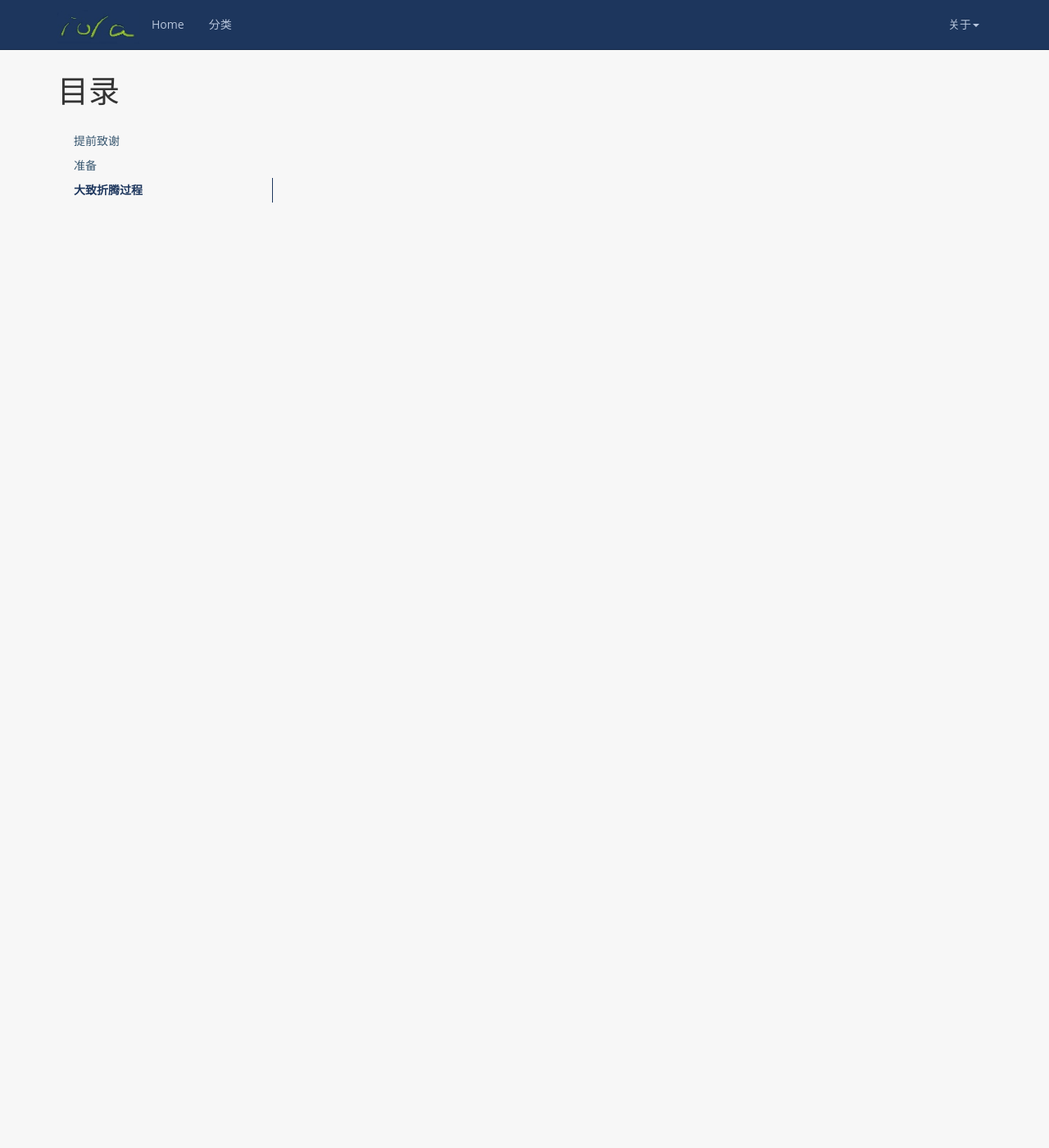
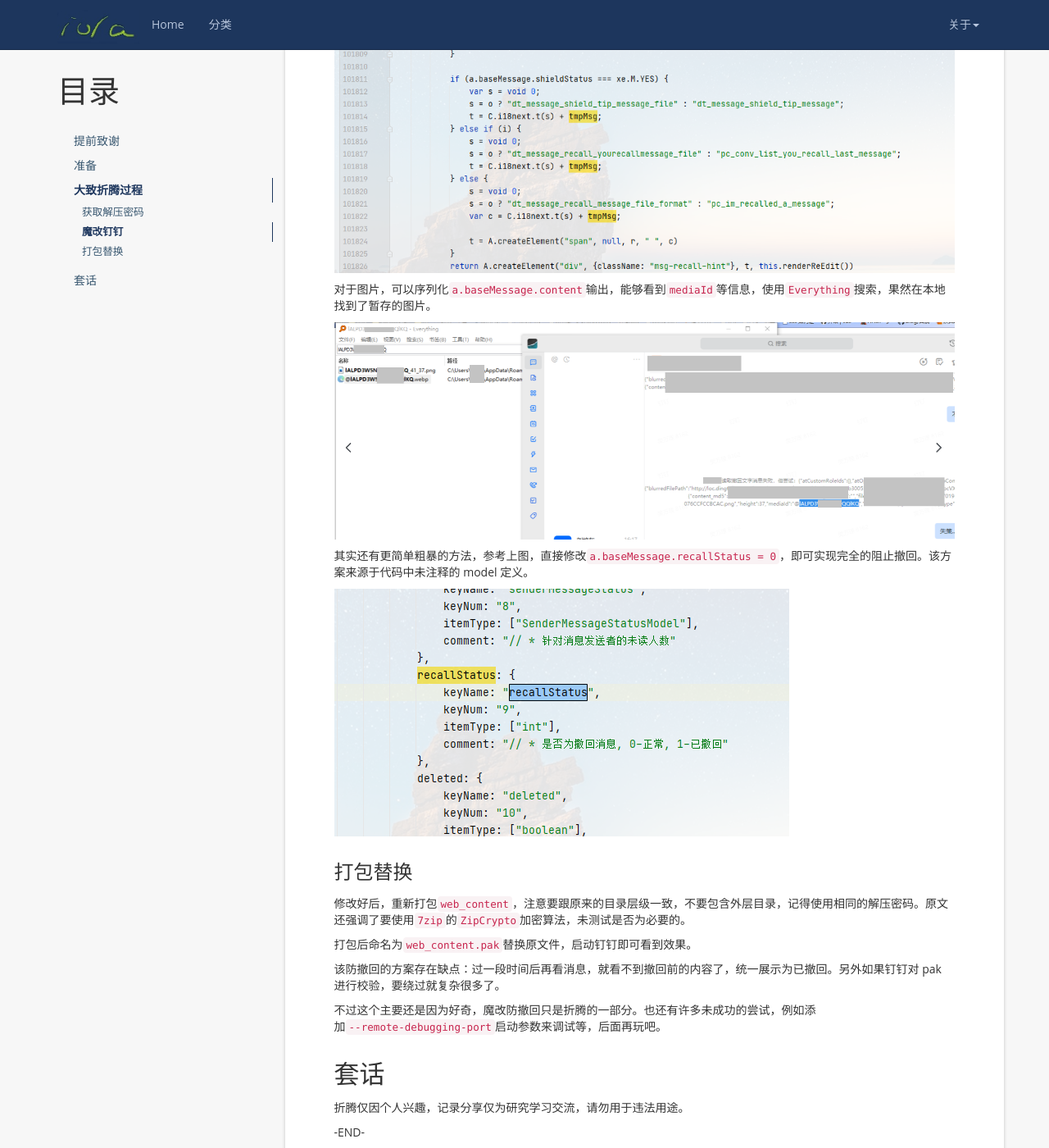
Before and after one commit to iola1999/iola1999.github.io, a Jekyll site: the page built from _posts/2021-01-21-DingTalk-mod.markdown, in a window 1280 px wide and 1400 px high, scrolled down 1964 px. Shown: the whole window at 82% size. Built offline with Jekyll 4.4.1, drawn with Linux system fonts in a browser that asks for light colours; nearby versions of some CDN libraries; comment, search, counter and statistics services are not loaded; some of the changed text lies outside the part shown.

Commit message:
初稿-魔改钉钉

```diff
--- a/_posts/2021-01-21-DingTalk-mod.markdown
+++ b/_posts/2021-01-21-DingTalk-mod.markdown
@@ -20,7 +20,9 @@ typora-root-url: ..
 
 ## 大致折腾过程
 
-已知钉钉是基于`Libcef`开发的，查看钉钉目录，有`DingDing\main\current\web_content.pak`文件，作为 zip 解压时需要提供密码。考虑钉钉运行时必然需要解压它，尝试动态分析获取解压密码。
+已知钉钉是基于`Libcef`开发的，查看钉钉目录，有`DingDing\main\current\web_content.pak`文件，作为 zip 解压时需要提供密码。考虑钉钉运行时必然需要解压它，尝试动态调试获取解压密码。
+
+### 获取解压密码
 
 启动OD，选择`DingDing\main\current\DingTalk.exe`打开，注意不是`DingtalkLauncher.exe`，它在启动 DingTalk 后就结束了。
 
@@ -32,8 +34,42 @@ typora-root-url: ..
 
 ![image-20210121190437130](/upload/images/2021-01-21-DingTalk-mod/image-20210121190437130.png)
 
+双击`libcef.dll`，按`Ctrl+B`搜索 `78 56 34 12`。定位到该行后，按`F4` 运行到选定位置，稍等片刻即可在此断下，在右上角寄存器区域看到一段字符串（看不到的话调整一下这个小窗口的宽度），即为`web_content.pak`的解压密码。
 
+![image-20210121191306918](/upload/images/2021-01-21-DingTalk-mod/image-20210121191306918.png)
 
+示例图的解压密码`272dcfc58`仅适用于`6.0.0-Release.11405`版本的PC钉钉。
 
+### 魔改钉钉
+
+使用上面拿到的密码解压`web_content.pak`，使用喜欢的代码编辑器打开项目。搜索`撤回了一条消息`找到`assets/chatbox-index.js`。
+
+格式化一下代码，文件比较大，需要耐心等待一下。
+
+搜索`dt_message_recall_message_file_format`找到最后一处使用。参考原作者的方法，读取`a.baseMessage.content.textContent.text`拼接到撤回提示后即可看到撤回的文字消息。
+
+![image-20210121192523369](/upload/images/2021-01-21-DingTalk-mod/image-20210121192523369.png)
+
+对于图片，可以序列化`a.baseMessage.content`输出，能够看到`mediaId`等信息，使用`Everything`搜索，果然在本地找到了暂存的图片。
+
+![image-20210121192832436](/upload/images/2021-01-21-DingTalk-mod/image-20210121192832436.png)
+
+其实还有更简单粗暴的方法，参考上图，直接修改`a.baseMessage.recallStatus = 0`，即可实现完全的阻止撤回。该方案来源于代码中未注释的 model 定义。
+
+![image-20210121193046322](/upload/images/2021-01-21-DingTalk-mod/image-20210121193046322.png)
+
+### 打包替换
+
+修改好后，重新打包`web_content`，注意要跟原来的目录层级一致，不要包含外层目录，记得使用相同的解压密码。原文还强调了要使用`7zip`的`ZipCrypto`加密算法，未测试是否为必要的。
+
+打包后命名为`web_content.pak`替换原文件，启动钉钉即可看到效果。
+
+该防撤回的方案存在缺点：过一段时间后再看消息，就看不到撤回前的内容了，统一展示为已撤回。另外如果钉钉对 pak 进行校验，要绕过就复杂很多了。
+
+不过这个主要还是因为好奇，魔改防撤回只是折腾的一部分。也还有许多未成功的尝试，例如添加`--remote-debugging-port`启动参数来调试等，后面再玩吧。
+
+## 套话
+
+折腾仅因个人兴趣，记录分享仅为研究学习交流，请勿用于违法用途。
 
 -END-
```
Also changed, not shown: upload/images/2021-01-21-DingTalk-mod/image-20210121191306918.png (added), upload/images/2021-01-21-DingTalk-mod/image-20210121192523369.png (added), upload/images/2021-01-21-DingTalk-mod/image-20210121192832436.png (added), upload/images/2021-01-21-DingTalk-mod/image-20210121193044494.png (added), upload/images/2021-01-21-DingTalk-mod/image-20210121193046322.png (added).
